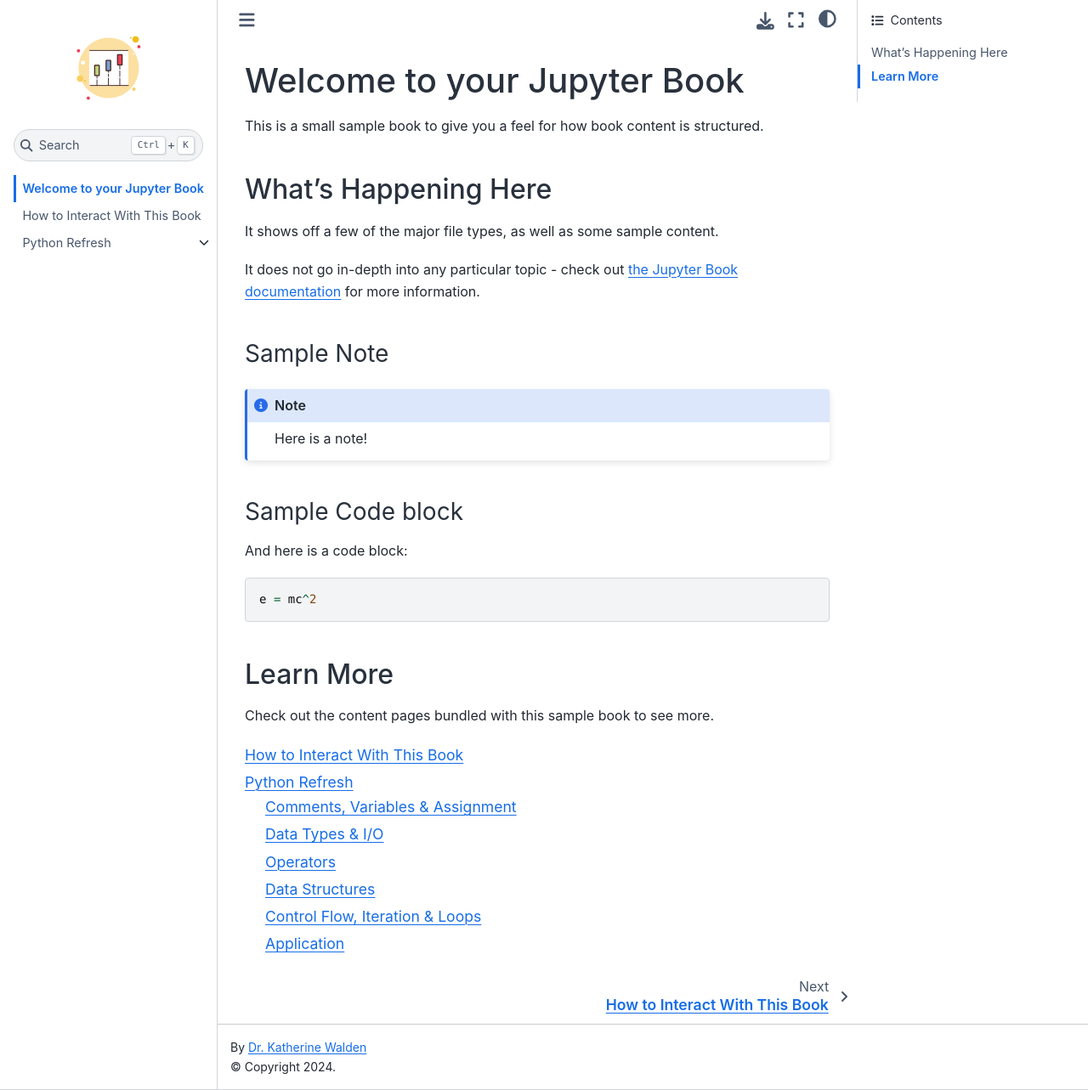
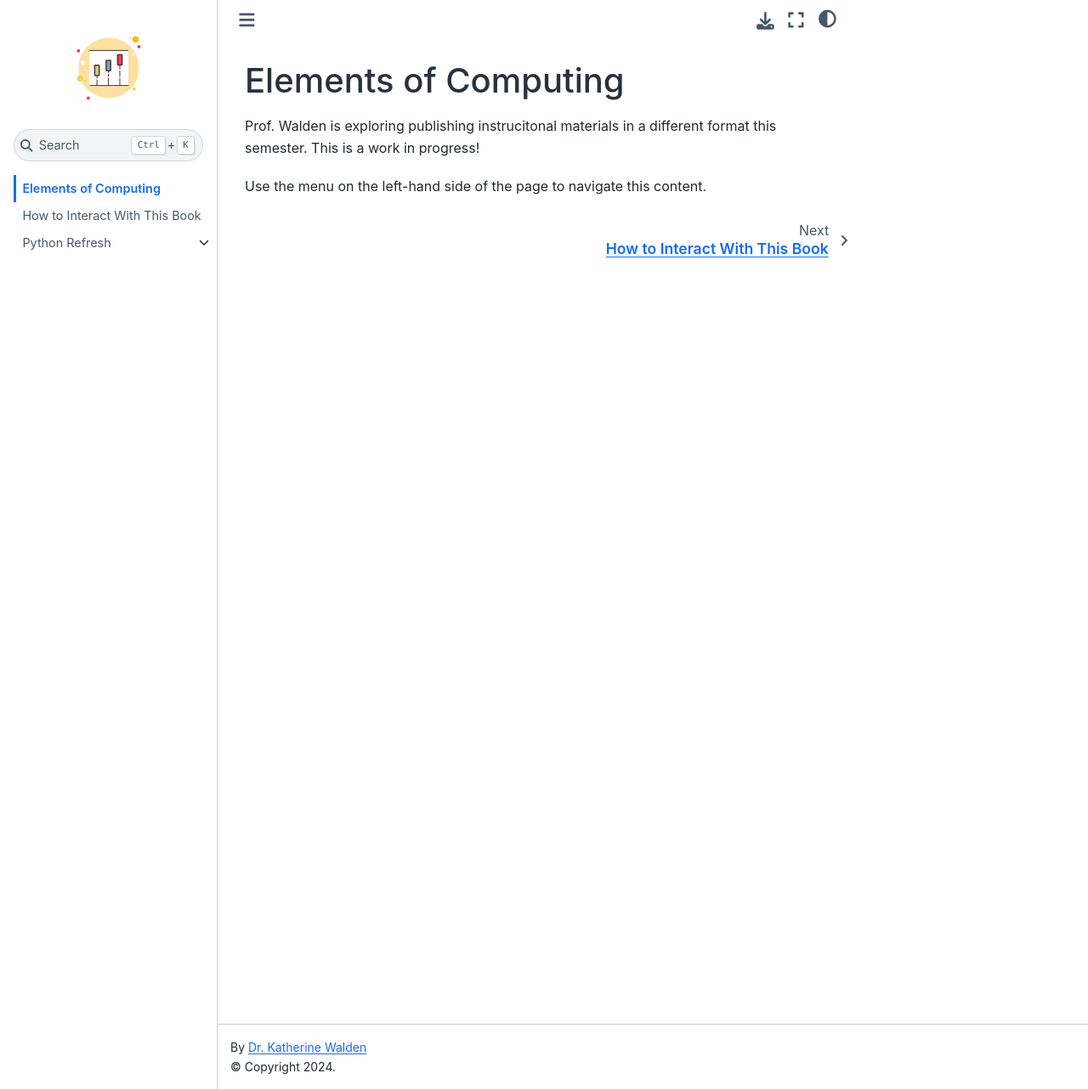
Before and after one commit to kwaldenphd/elements-of-computing, a Jupyter Book: the page built from book/intro.md, in a window 1280 px wide and 1283 px high. Shown: the whole window at 85% size. Built offline with Jupyter Book 1.0.4 settings and Sphinx 7.4.7 and the Sphinx Book theme 1.1.4, drawn with Linux system fonts in a browser that asks for light colours; pages that are not in the unit, such as notebooks, are missing from menus; comment, search, counter and statistics services are not loaded.

Commit message:
Update config and home page

````diff
--- a/book/_toc.yml
+++ b/book/_toc.yml
@@ -19,5 +19,4 @@ chapters:
     title: Control Flow, Iteration & Loops
   - file: 01-Python-Refresh/06-application
     title: Application
-
 - file: 02-Data-Sources-Structures/test
--- a/book/intro.md
+++ b/book/intro.md
@@ -1,30 +1,5 @@
-# Welcome to your Jupyter Book
+# Elements of Computing
 
-This is a small sample book to give you a feel for how book content is structured.
+Prof. Walden is exploring publishing instrucitonal materials in a different format this semester. This is a work in progress!
 
-## What's Happening Here
-
-It shows off a few of the major file types, as well as some sample content.
-
-It does not go in-depth into any particular topic - check out [the Jupyter Book documentation](https://jupyterbook.org) for more information.
-
-### Sample Note
-
-:::{note}
-Here is a note!
-:::
-
-### Sample Code block
-
-And here is a code block:
-
-```
-e = mc^2
-```
-
-## Learn More
-
-Check out the content pages bundled with this sample book to see more.
-
-```{tableofcontents}
-```
+Use the menu on the left-hand side of the page to navigate this content.
````
